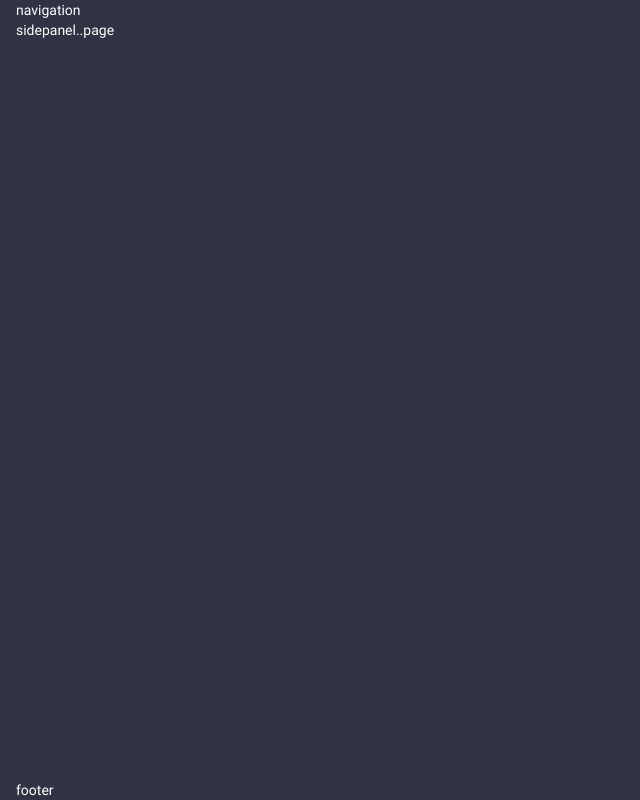
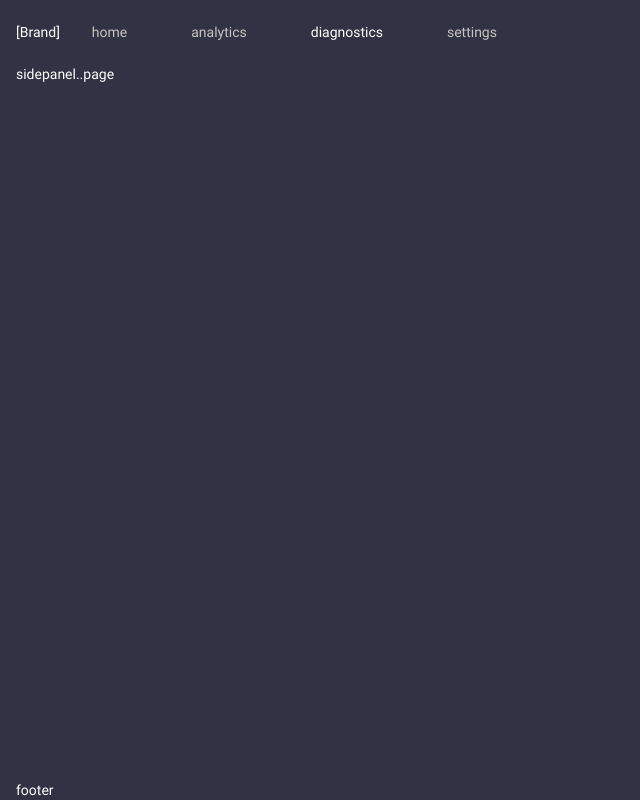
Before and after one commit to Chiselkraft-Design-Laboratory/BatteryBuddyApp, a React (Create React App) app: page / in a window 1280 px wide. Shown: the whole page, without its empty margins (0-640 px from the left). Built offline with nearby package versions, Linux system fonts and the light colour scheme.

Commit message:
UX-5 blocks / NavigationBlock

```diff
--- a/src/components/App.js
+++ b/src/components/App.js
@@ -4,11 +4,13 @@ import BaseLayout from "./layouts";
 import CenterSection from "./layouts/sections/centerSection";
 import DefaultSection from "./layouts/sections/defaultSection";
 
+import NavigationBlock from "./blocks/navigation";
+
 export class BatteryBuddyApp extends Component {
   render() {
     return (
       <Fragment>
-        <BaseLayout navigation="navigation" footer="footer">
+        <BaseLayout navigation={<NavigationBlock />} footer="footer">
           <DefaultSection sidepanel="sidepanel">..page</DefaultSection>
         </BaseLayout>
       </Fragment>
--- /dev/null
+++ b/src/components/blocks/navigation/index.js
@@ -0,0 +1,24 @@
+import React from "react";
+import { Toolbar, makeStyles } from "@material-ui/core";
+
+import Navlink from "./navlink";
+
+const useStyle = makeStyles((theme) => ({
+  root: {
+    padding: 0,
+  },
+}));
+const NavigationBlock = ({ active, showlinks }) => {
+  const classes = useStyle();
+  return (
+    <Toolbar className={classes.root}>
+      [Brand]
+      <Navlink text="home" />
+      <Navlink text="analytics" />
+      <Navlink text="diagnostics" isActive />
+      <Navlink text="settings" />
+    </Toolbar>
+  );
+};
+
+export default NavigationBlock;
--- /dev/null
+++ b/src/components/blocks/navigation/navlink.js
@@ -0,0 +1,31 @@
+import React from "react";
+import { makeStyles, ButtonBase } from "@material-ui/core";
+import clsx from "clsx";
+
+const useStyle = makeStyles((theme) => ({
+  link: {
+    padding: theme.spacing(1, 4),
+    color: theme.palette.ui.lite3,
+    "&:hover": {
+      color: theme.palette.ui.seagreen,
+    },
+  },
+  active: {
+    color: theme.palette.ui.lite,
+  },
+}));
+
+const Navlink = ({ text, icon, isActive }) => {
+  const classes = useStyle();
+  return (
+    <ButtonBase
+      component="a"
+      className={clsx(classes.link, { [classes.active]: isActive })}
+    >
+      {icon}
+      {text}
+    </ButtonBase>
+  );
+};
+
+export default Navlink;
```
